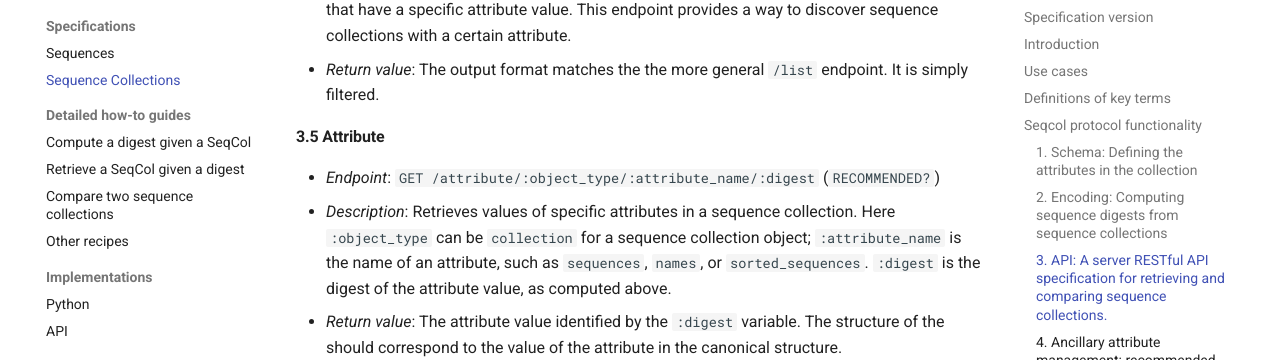
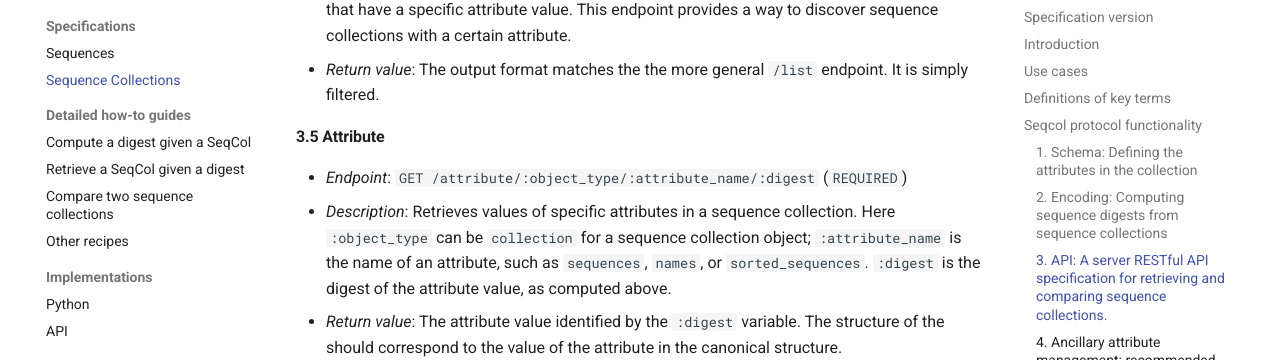
Before and after one commit to ga4gh/refget, an MkDocs documentation site: the page built from docs/seqcol.md, in a window 1280 px wide and 900 px high, scrolled down 13656 px. Shown: the part 91-451 px from the top of the window. Built offline with MkDocs 1.6.1 and Material for MkDocs 9.7.7, drawn with Linux system fonts in a browser that asks for light colours; comment, search, counter and statistics services are not loaded.

Commit message:
Update docs/seqcol.md

```diff
--- a/docs/seqcol.md
+++ b/docs/seqcol.md
@@ -479,7 +479,7 @@ The top-level `/list` endpoint will return all items (paged). A variant of this
 
 #### 3.5 Attribute
 
-- *Endpoint*: `GET /attribute/:object_type/:attribute_name/:digest` (`RECOMMENDED?`)
+- *Endpoint*: `GET /attribute/:object_type/:attribute_name/:digest` (`REQUIRED`)
 - *Description*: Retrieves values of specific attributes in a sequence collection. Here `:object_type` can be `collection` for a sequence collection object; `:attribute_name` is the name of an attribute, such as `sequences`, `names`, or `sorted_sequences`. `:digest` is the digest of the attribute value, as computed above.
 - *Return value*: The attribute value identified by the `:digest` variable. The structure of the should correspond to the value of the attribute in the canonical structure.
 
```
